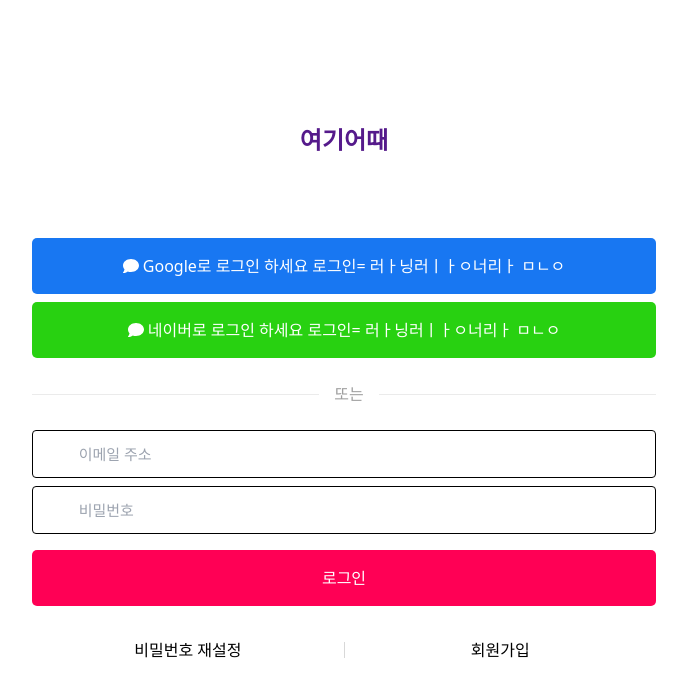
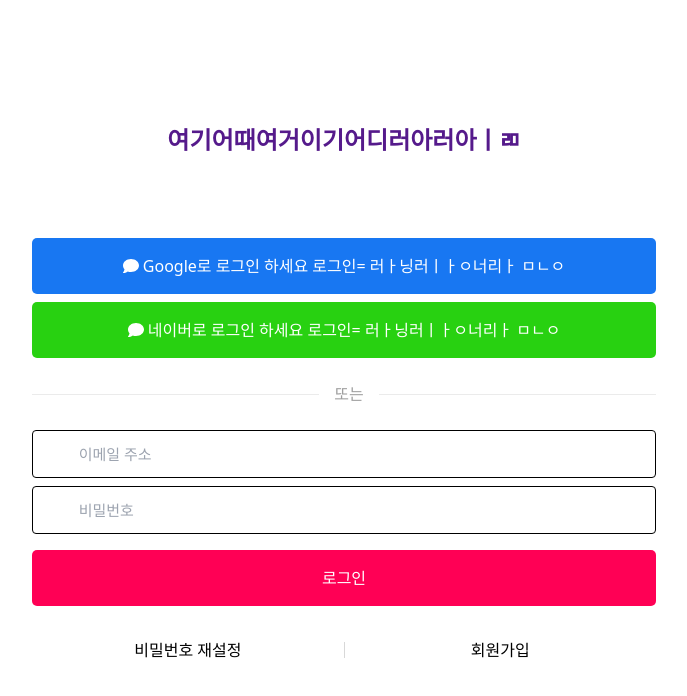
Before and after one commit to BoubleJ/react_loginPage, a React (Create React App) app: page / in a window 1280 px wide. Shown: the top 696 px of the page, without its empty margins (296-983 px from the left). Built offline with nearby package versions, Linux system fonts and the light colour scheme.

Commit message:
릴리즈 세 번째 커밋

```diff
--- a/src/App.js
+++ b/src/App.js
@@ -25,7 +25,7 @@
           <input type="hidden"></input>
           <div class="title_logo">
             <strong class="logo">
-              <a href="#">여기어때</a>
+              <a href="#">여기어때여거이기어디러아러아ㅣㄻ</a>
             </strong>
           </div>
 
```
